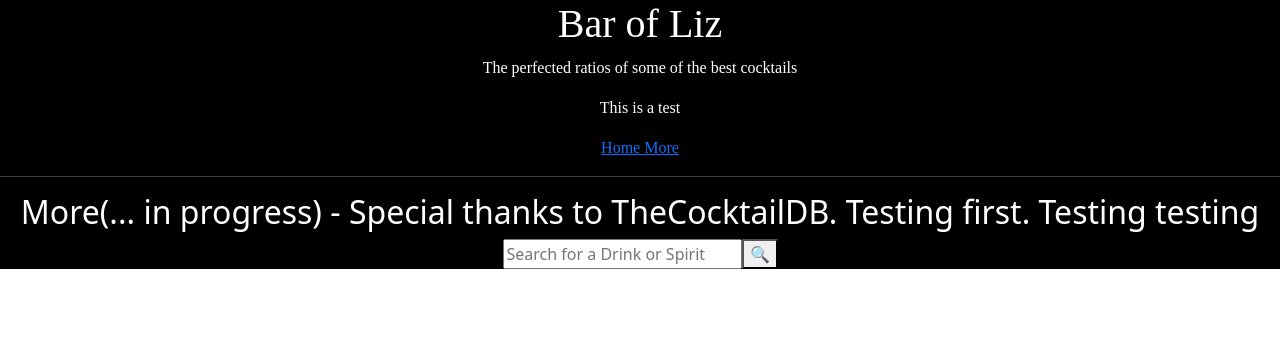
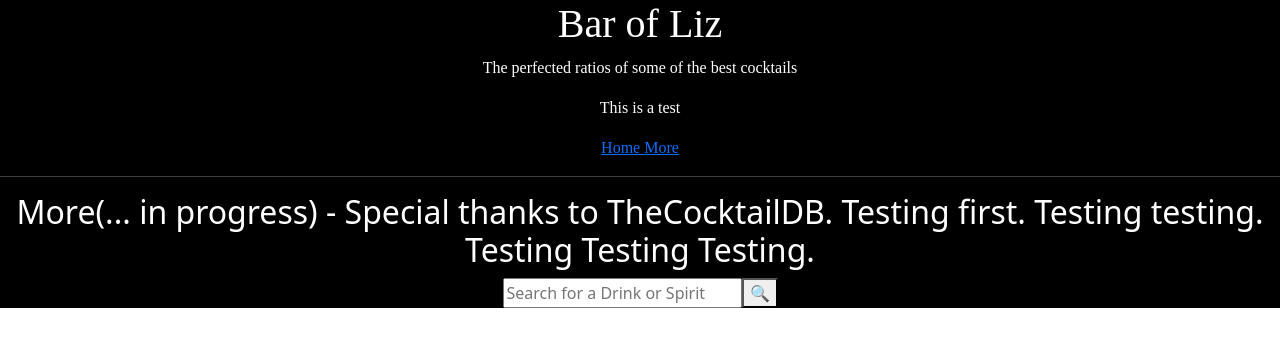
Before and after one commit to ESedrak/cocktail-list, a React (Create React App) app: page /more in a window 1280 px wide. Shown: the top 346 px of the page. Built offline with nearby package versions, Linux system fonts and the light colour scheme.

Commit message:
Added testing to ensure testing

```diff
--- a/src/More.js
+++ b/src/More.js
@@ -37,7 +37,7 @@ const More = () => {
     <div className="More">
       <h2>
         More(... in progress) - Special thanks to TheCocktailDB. Testing first.
-        Testing testing
+        Testing testing. Testing Testing Testing.
       </h2>
       <form onSubmit={handleSearch}>
         <input
```
